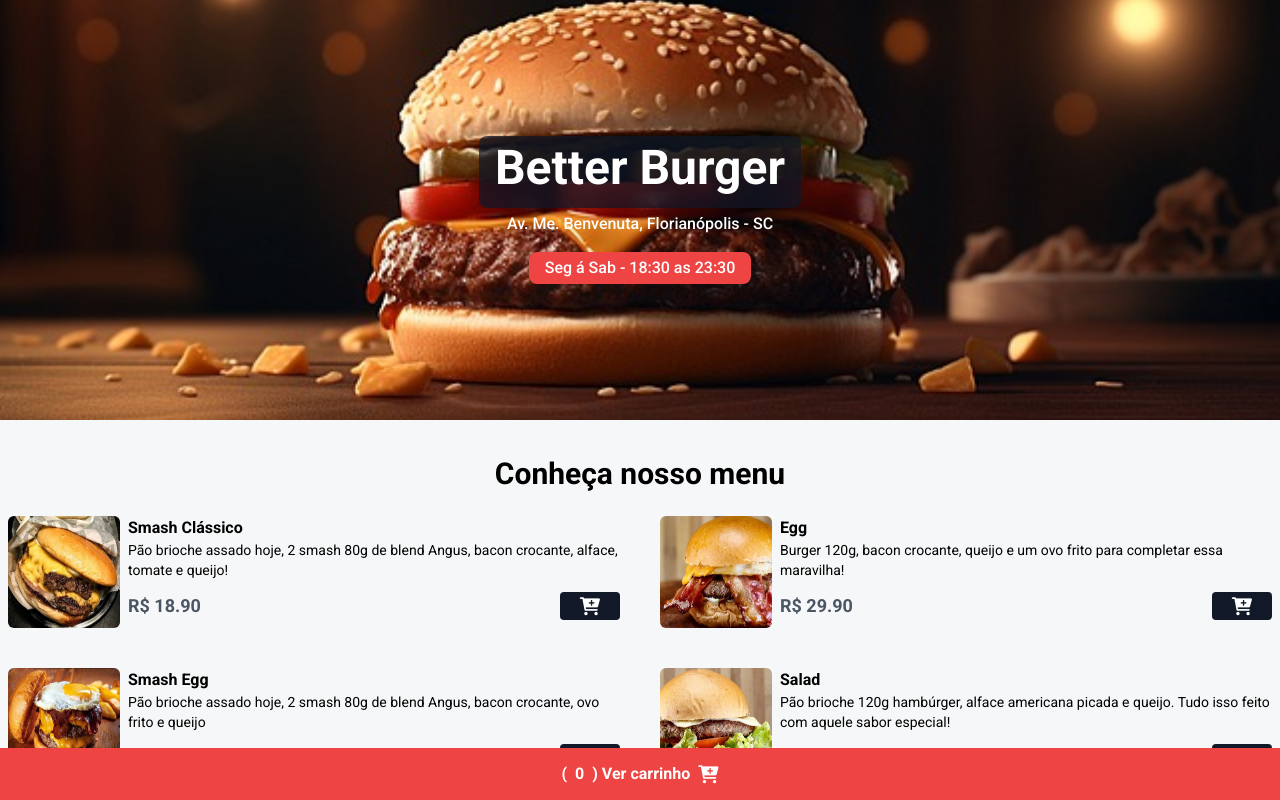
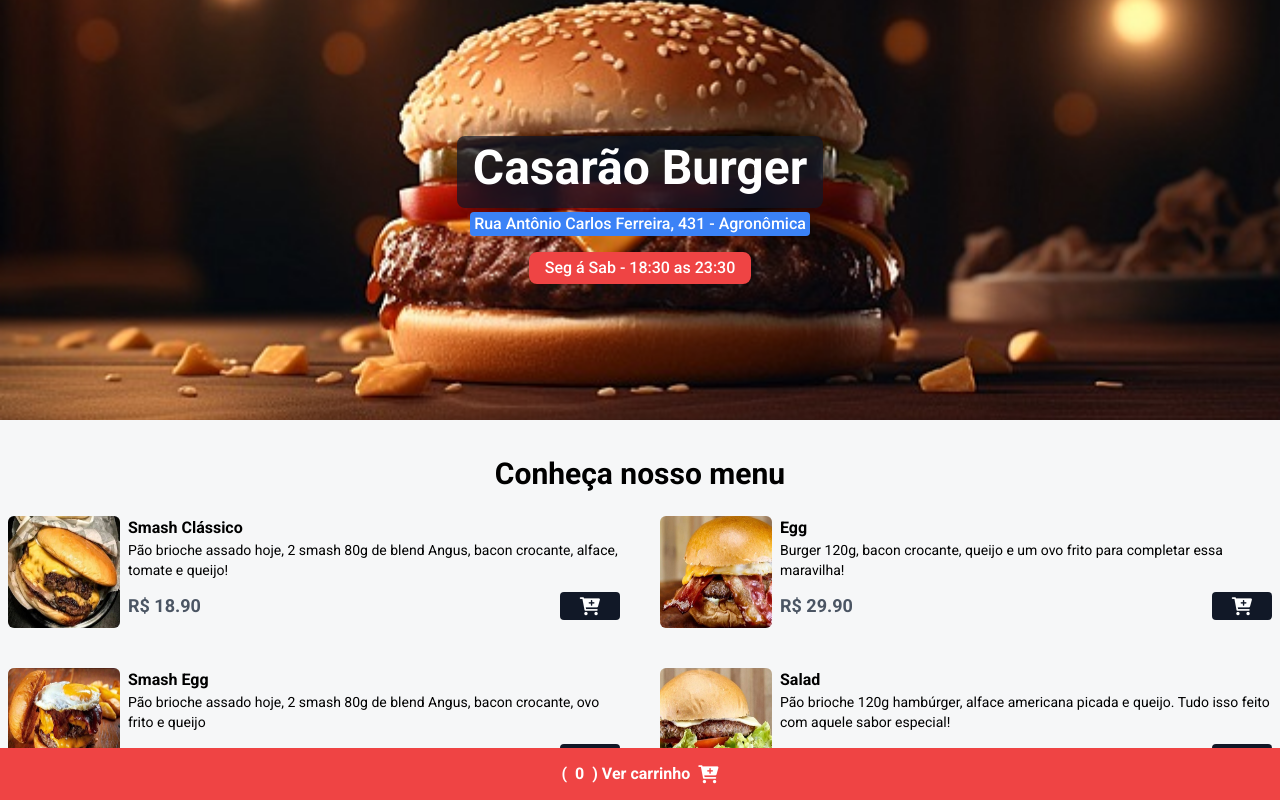
Before and after one commit to Jeanll7/better-burger, a website: page index.html in a window 1280 px wide. Shown: the top 800 px of the page. Drawn offline with Linux system fonts and the light colour scheme.

Commit message:
bg-color

```diff
--- a/index.html
+++ b/index.html
@@ -22,12 +22,12 @@
 
       <div class="bg-gray-900 bg-opacity-70 px-4 py-2 rounded-lg">
         <h1 class="text-4xl md:text-5xl mb-2 font-bold text-white">
-          <!-- Casarão Burges -->
-          Better Burger
+          Casarão Burger
+          <!-- Better Burger -->
         </h1>
       </div>
 
-      <span class="text-white font-medium mt-1">Av. Me. Benvenuta, Florianópolis - SC</span>
+      <span class="bg-blue-500 rounded px-1 text-center text-white font-medium mt-1">Rua Antônio Carlos Ferreira, 431 - Agronômica</span>
 
       <div class="bg-green-600 px-4 py-1 rounded-lg mt-4" id="date-span">
         <span class="text-white font-medium">Seg á Sab - 18:30 as 23:30</span>
```
Also changed, not shown: styles/output.css.
